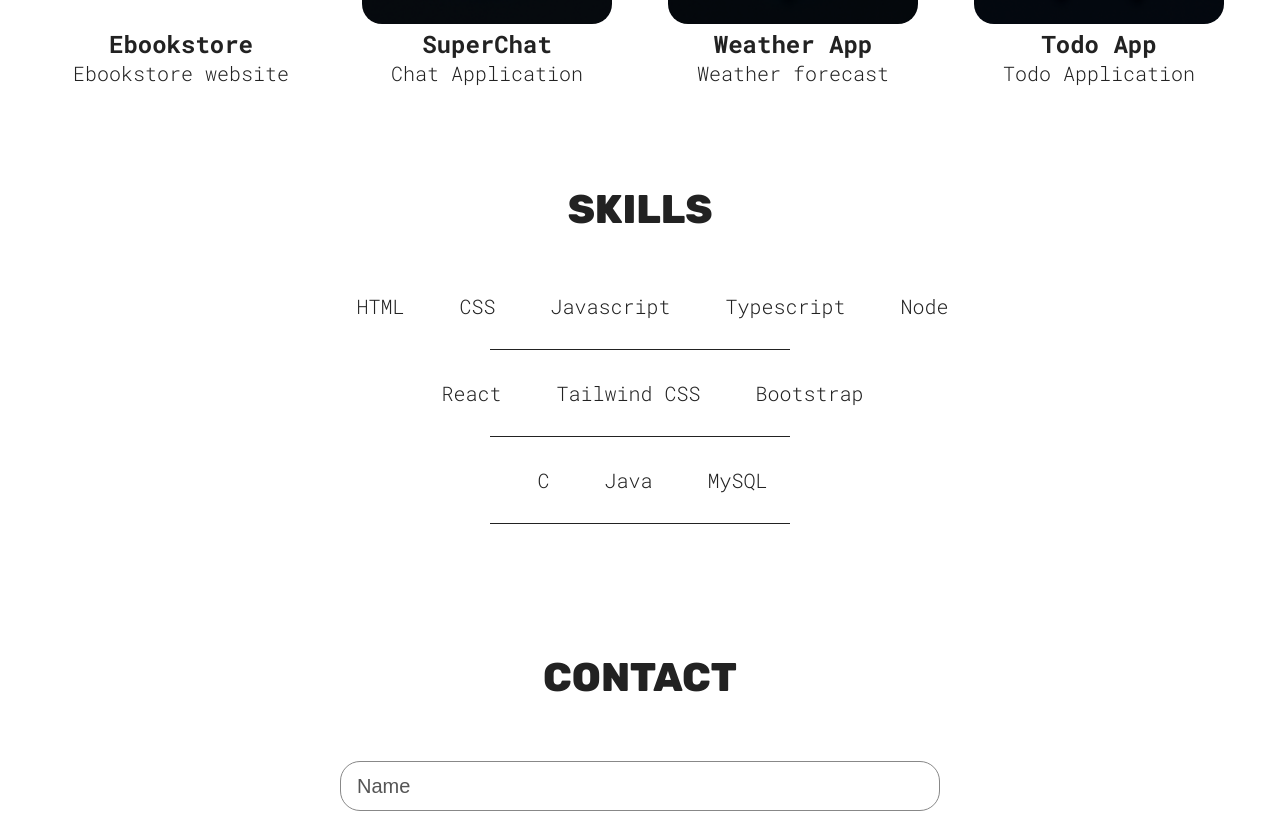
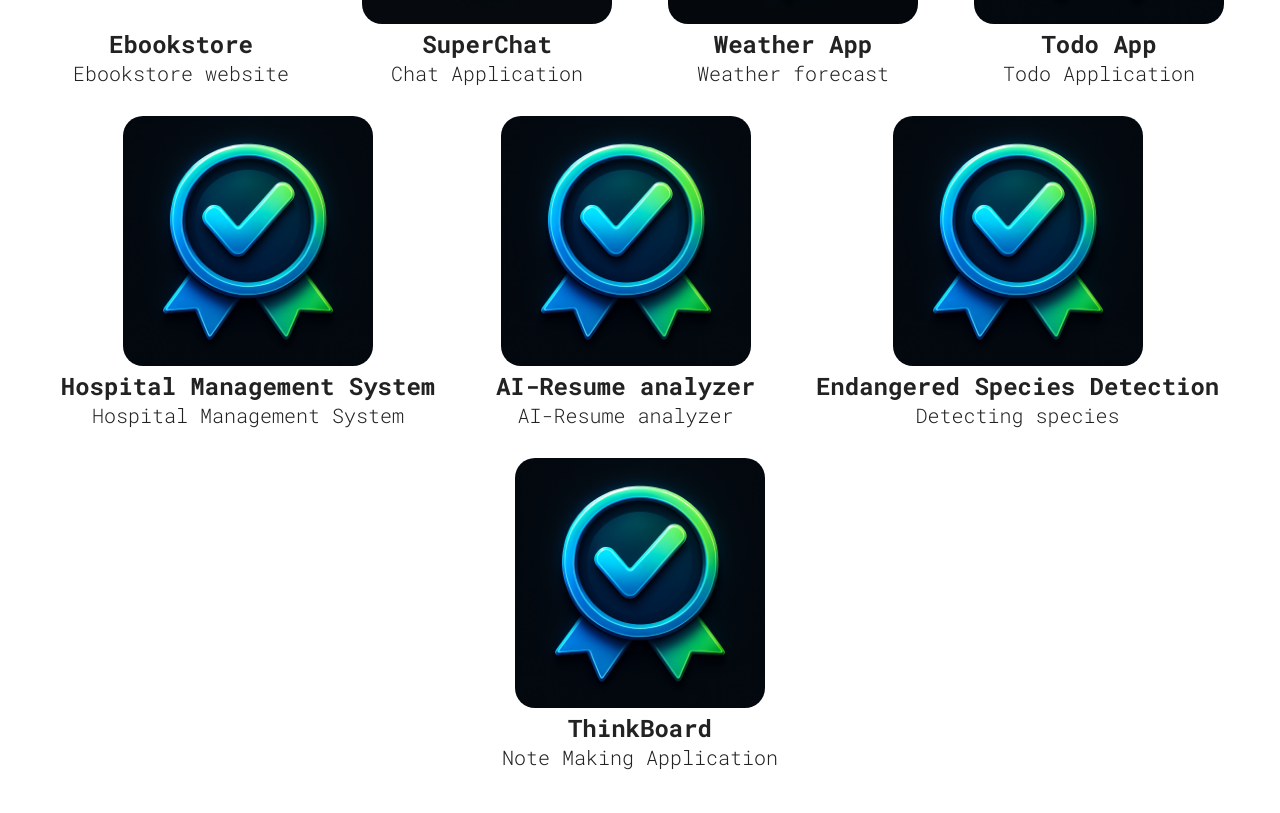
Before and after one commit to Salmaan-M/Salmaan-portfolio, a React (Vite) app: page / in a window 1280 px wide. Shown: the part 1233-2046 px from the top of the page. Built offline with nearby package versions, Linux system fonts and the light colour scheme.

Commit message:
project added

```diff
--- a/src/sections/Projects/Projects.jsx
+++ b/src/sections/Projects/Projects.jsx
@@ -1,14 +1,14 @@
-import styles from './ProjectsStyles.module.css';
-import viberr from '../../assets/viberr.png';
-import superchat from '../../assets/superchat.png'
-import weatherapp from '../../assets/weatherapp.png';
-import todolist from '../../assets/todolist.png'
-import ProjectCard from '../../common/ProjectCard';
+import styles from "./ProjectsStyles.module.css";
+import viberr from "../../assets/viberr.png";
+import superchat from "../../assets/superchat.png";
+import weatherapp from "../../assets/weatherapp.png";
+import todolist from "../../assets/todolist.png";
+import ProjectCard from "../../common/ProjectCard";
 
 function Projects() {
   return (
-    <section id='projects' className={styles.container}>
-      <h1 className='sectionTitle'>Projects</h1>
+    <section id="projects" className={styles.container}>
+      <h1 className="sectionTitle">Projects</h1>
       <div className={styles.projectsContainer}>
         <ProjectCard
           src={viberr}
@@ -34,6 +34,30 @@ function Projects() {
           h3="Todo App"
           p="Todo Application"
         />
+        <ProjectCard
+          src={todolist}
+          link="https://github.com/Salmaan-M/my-todo-app"
+          h3="Hospital Management System"
+          p="Hospital Management System"
+        />
+        <ProjectCard
+          src={todolist}
+          link="https://github.com/Salmaan-M/my-todo-app"
+          h3="AI-Resume analyzer"
+          p="AI-Resume analyzer"
+        />
+        <ProjectCard
+          src={todolist}
+          link="https://github.com/Salmaan-M/my-todo-app"
+          h3="Endangered Species Detection"
+          p="Detecting species"
+        />
+        <ProjectCard
+          src={todolist}
+          link="https://github.com/Salmaan-M/my-todo-app"
+          h3="ThinkBoard"
+          p="Note Making Application"
+        />
       </div>
     </section>
   );
```
